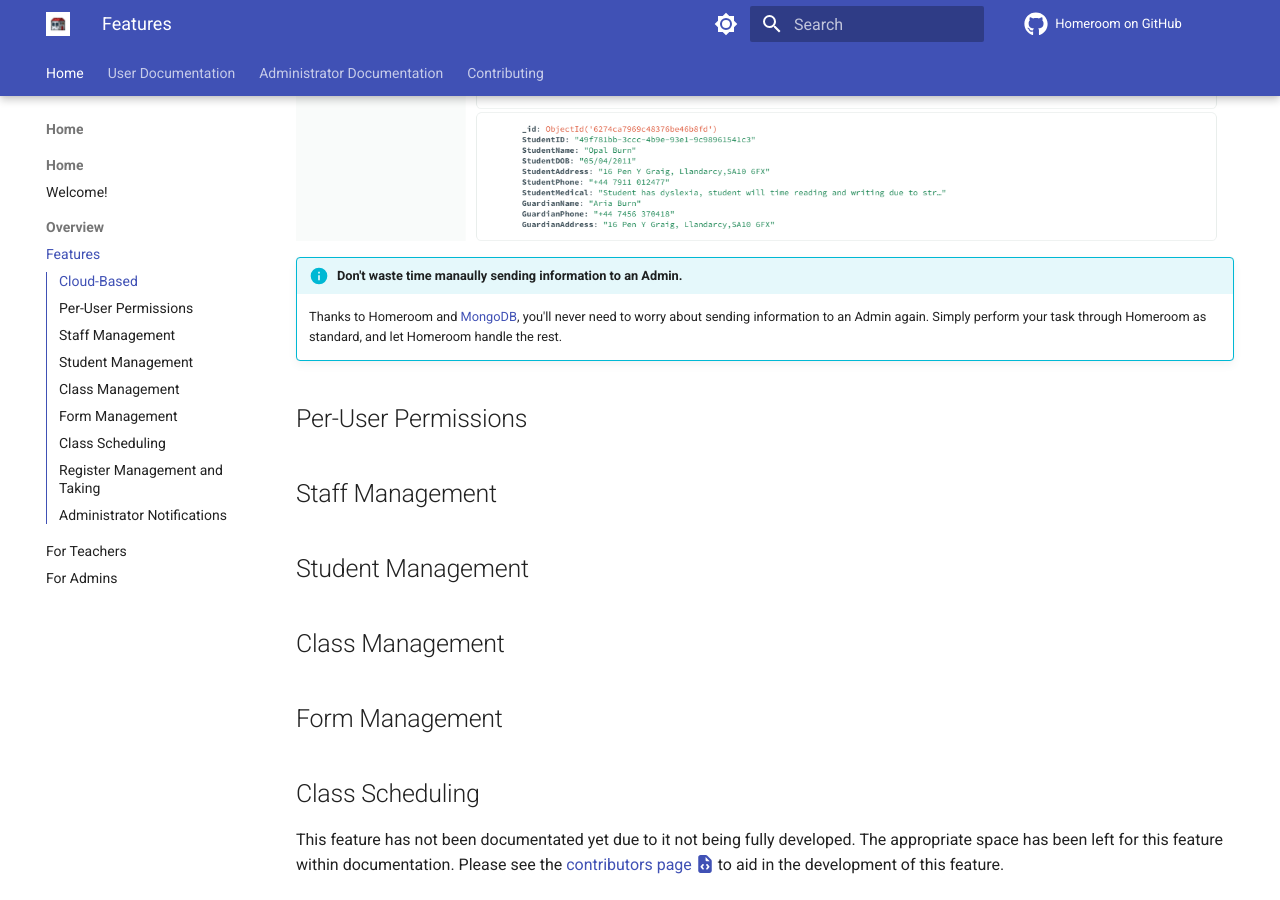
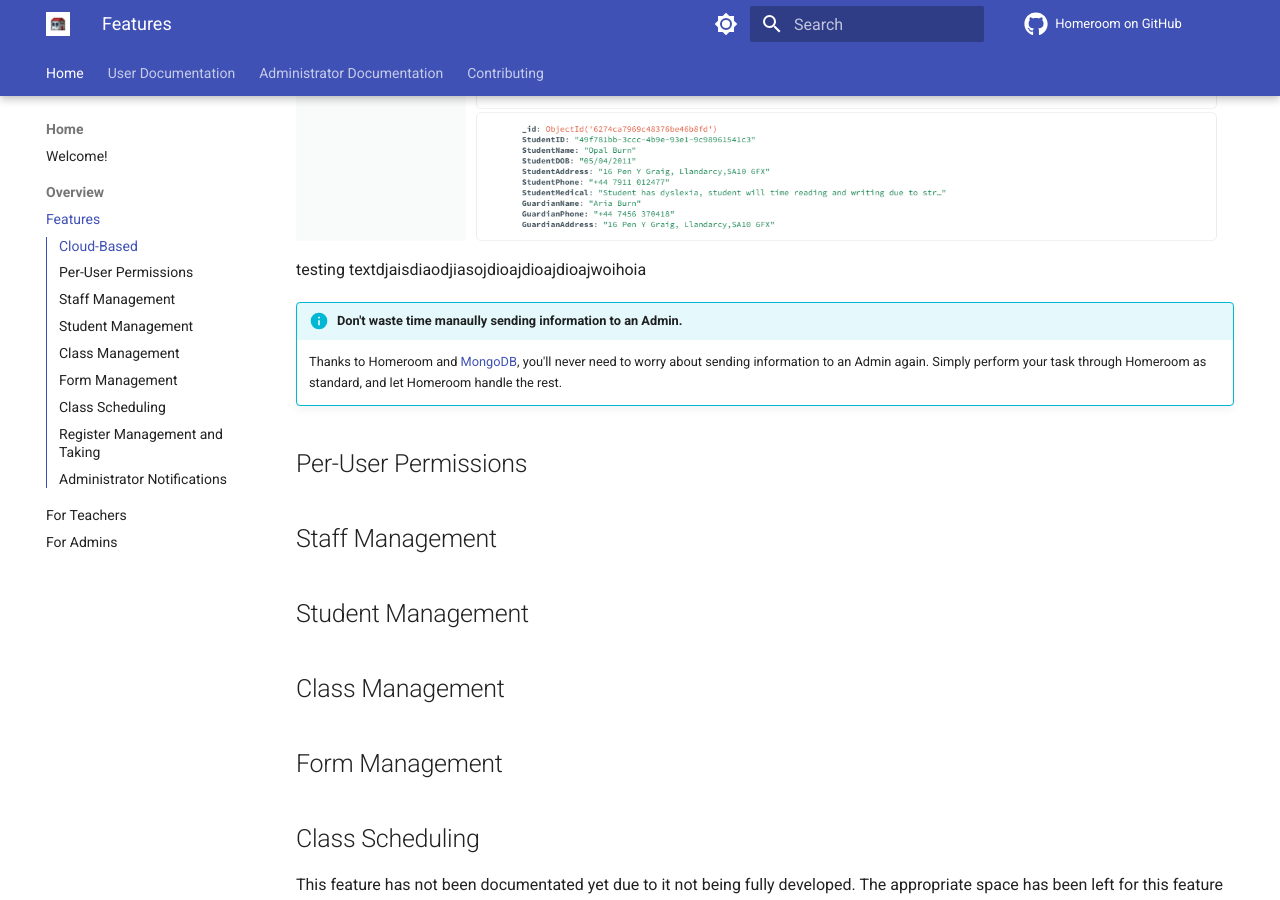
Before and after one commit to longbow122/homeroom-docs, an MkDocs documentation site: the page built from docs/features.md, in a window 1280 px wide and 900 px high, scrolled down 696 px. Built offline with MkDocs 1.6.1 and Material for MkDocs 9.7.7, drawn with Linux system fonts in a browser that asks for light colours; some web fonts are replaced; comment, search, counter and statistics services are not loaded.

Commit message:
Further Amended YAML file
Also re-worked some extra MD files to re-attempt admonition work.

```diff
--- a/docs/features.md
+++ b/docs/features.md
@@ -11,9 +11,10 @@ hide:
 ## Cloud-Based
 Never worry about losing a file again with a structured, cloud-based application using [MongoDB](https://www.mongodb.com/cloud/atlas/register). Download Homeroom on any machine, and continue right where you left off.
 
-![Don't waste time sending information to an Admin](screenshots/mongoDBScreenshot.png){ align=left }
+![Don't waste time sending information to an Admin](screenshots/mongoDBScreenshot.png){ align=left } testing textdjaisdiaodjiasojdioajdioajdioajwoihoia
 
 !!! info "Don't waste time manaully sending information to an Admin."
+
     Thanks to Homeroom and [MongoDB](https://www.mongodb.com/cloud/atlas/register), you'll never need to worry about sending information to an Admin again. Simply perform your task through Homeroom as standard, and let Homeroom handle the rest.
 
 ## Per-User Permissions
--- a/mkdocs.yml
+++ b/mkdocs.yml
@@ -51,8 +51,7 @@ markdown_extensions:
       emoji_generator: !!python/name:materialx.emoji.to_svg
 nav: #The top navigaton bar of the wiki page.
   - Home:
-    - Home:
-      - Welcome!: "index.md"
+    - Welcome!: "index.md"
     - Overview:
       - Features: "features.md"
       - For Teachers: "informationForTeachers.md"
```
Also changed, not shown: docs/informationForAdmins.md (renamed from docs/informationForAdministrators.md).
